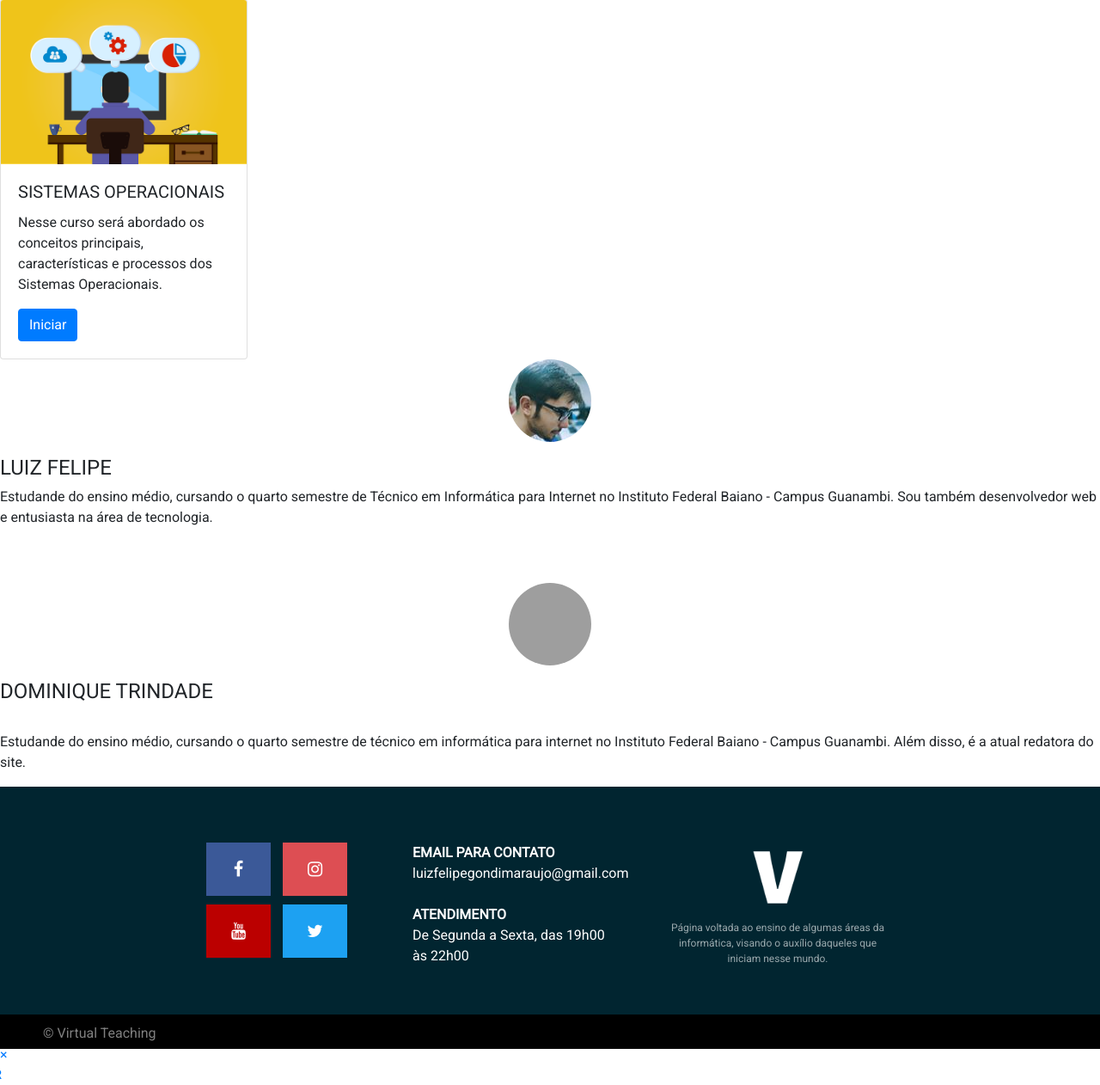
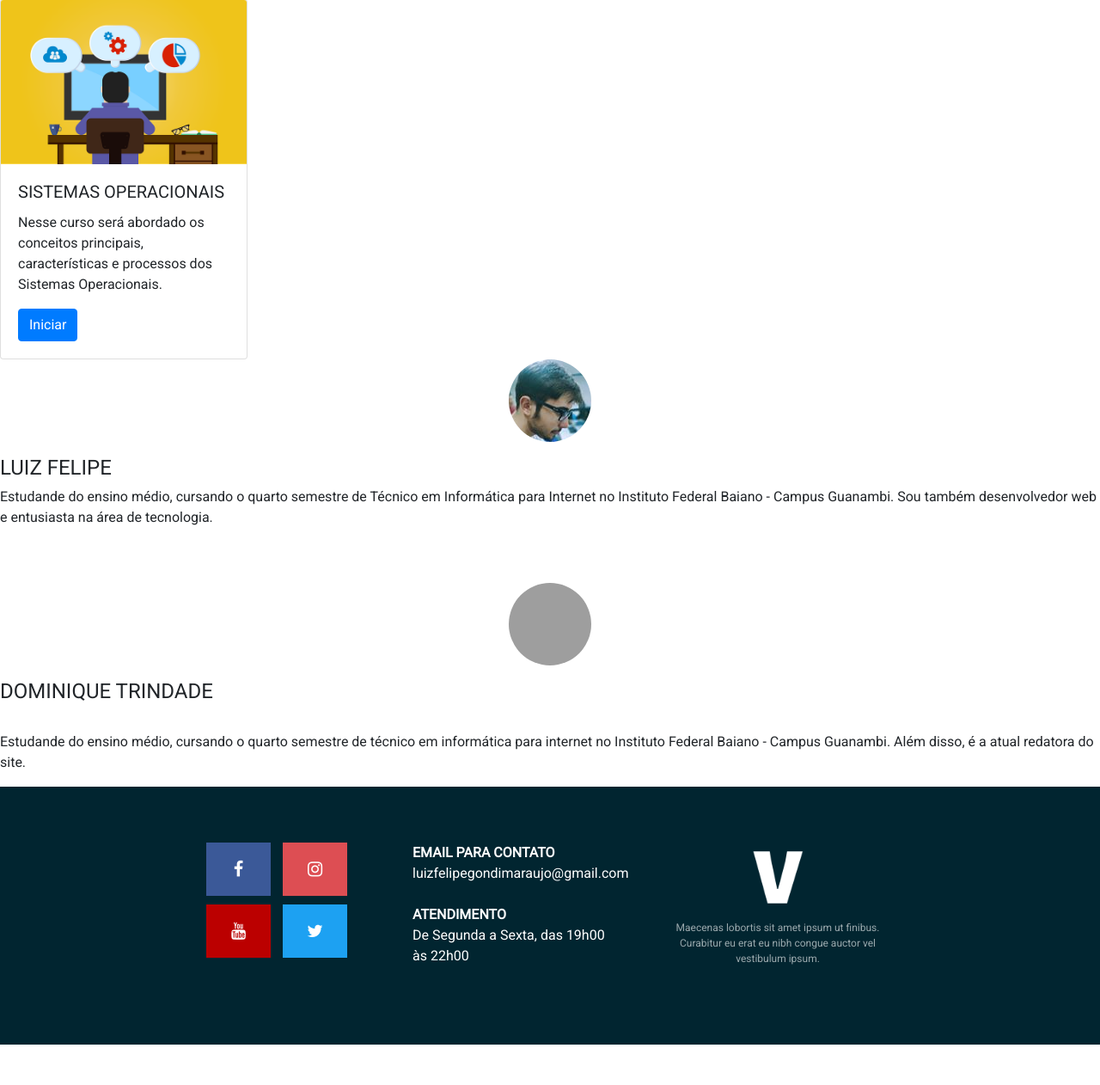
Before and after one commit to LuizFelipeGondim/project-with-flask, a Flask app: page / in a window 1280 px wide. Shown: the part 2549-3811 px from the top of the page at 86% size. After the commit the page ends 3764 px from the top, so only its background shows below. Run offline with Flask 2, Linux system fonts and the light colour scheme; some libraries are stand-ins or nearby versions; grey boxes are pictures that could not be loaded.

Commit message:
código desnecessário removido

```diff
--- a/templates/base.html
+++ b/templates/base.html
@@ -10,13 +10,6 @@
         <title>{% block title %}{% endblock title %}</title>
 
         <link rel="icon" type="imagem/png" href="static/img/meufavicon.png" />
-
-
-        <script src="https://code.jquery.com/jquery-3.3.1.slim.min.js" integrity="sha384-q8i/X+965DzO0rT7abK41JStQIAqVgRVzpbzo5smXKp4YfRvH+8abtTE1Pi6jizo"
-                crossorigin="anonymous"></script>
-
-		<script src="https://cdnjs.cloudflare.com/ajax/libs/popper.js/1.14.7/umd/popper.min.js" integrity="sha384-UO2eT0CpHqdSJQ6hJty5KVphtPhzWj9WO1clHTMGa3JDZwrnQq4sF86dIHNDz0W1"
-                crossorigin="anonymous"></script>
 
 		<script src="https://stackpath.bootstrapcdn.com/bootstrap/4.3.1/js/bootstrap.min.js" integrity="sha384-JjSmVgyd0p3pXB1rRibZUAYoIIy6OrQ6VrjIEaFf/nJGzIxFDsf4x0xIM+B07jRM"
                 crossorigin="anonymous"></script>
@@ -36,12 +29,14 @@
     <body>
 
         <header>
+
             <input type="checkbox" id="btn-menu">
             <label id="menu_icon" for="btn-menu">
                 <div></div>
                 <div></div>
                 <div></div>
             </label>
+
             <form action="https://www.google.com/search" id="form-header-responsive">
                 <input type="text" name="q" placeholder="  Search" >
             </form>
@@ -49,10 +44,15 @@
             <nav id="menu">
 
                 <ul>
-                    <li><a href="/apoie">APOIE-NOS</a></li>
+
                     <li><a href="/index">HOME</a></li>
-                    {% block botao %}
-                    {% endblock %}
+                    <li><a href="/login">LOGIN</a></li>
+                    <li><a href="/cadastro">CADASTRO</a></li>
+
+                    {% if current_user.is_authenticated %}
+                        <li><a href="/logout">SAIR</a></li>
+                    {% endif %}
+
                     <li>
                         <form action="https://www.google.com/search">
                             <input type="text" name="q" placeholder="  Search">
@@ -94,60 +94,12 @@
                         <center>
                             <img src="static/img/footer.png" alt="logo do IF">
                         </center>
-                        <p>Página voltada ao ensino de algumas áreas da informática,
-                            visando o auxílio daqueles que iniciam nesse mundo.
+                        <p>
+                            Maecenas lobortis sit amet ipsum ut finibus.
+                            Curabitur eu erat eu nibh congue auctor vel vestibulum ipsum.
                         </p>
                  </div>
             </div>
-
-            <div id="copy">
-                <p>&copy; Virtual Teaching</p>
-            </div>
-
         </footer>
-
-            <div id="mySidepanel" class="sidepanel">
-                <a href="javascript:void(0)" class="closebtn" onclick="closeNav()">&times;</a>
-                <div class="content-section">
-                    <div class="media">
-                        {% if image %}
-                        <img class="rounded-circle account-img" style="height: 70px; width:70px"  src="{{ url_for('static', filename=image) }}">
-                        {% endif %}
-                        <div>
-                            <h2 class="account-heading">{{ current_user.username }}</h2>
-                            <p class="text-secondary">{{ current_user.email }}</p>
-                        </div>
-                        {% block caixa %}
-                        {% endblock  %}
-                        <a href="/logout" onclick="closeNav()" style="font-size: 15px; margin-left: -30px;">SAIR</a>
-                    </div>
-                </div>
-
-
-            </div>
-
-        <script type="text/javascript">
-            function openNav() {
-                document.getElementById("mySidepanel").style.width = "250px";
-            }
-
-            function closeNav() {
-                document.getElementById("mySidepanel").style.width = "0";
-            }
-            var coll = document.getElementsByClassName("collapsible");
-            var i;
-
-            for (i = 0; i < coll.length; i++) {
-            coll[i].addEventListener("click", function() {
-                this.classList.toggle("active");
-                var content = this.nextElementSibling;
-                if (content.style.display === "block") {
-                content.style.display = "none";
-                } else {
-                content.style.display = "block";
-                }
-            });
-            }
-        </script>
     </body>
 </html>
```
